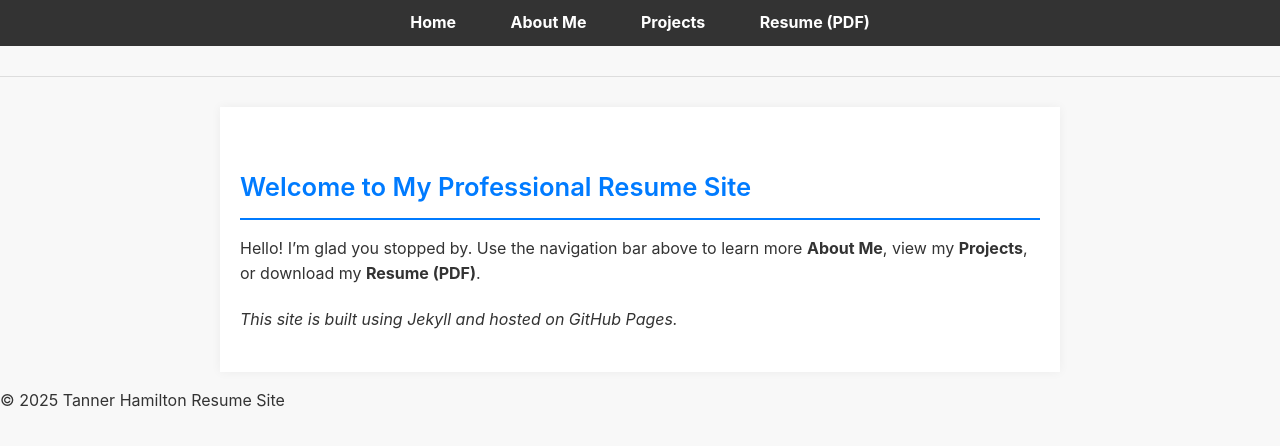
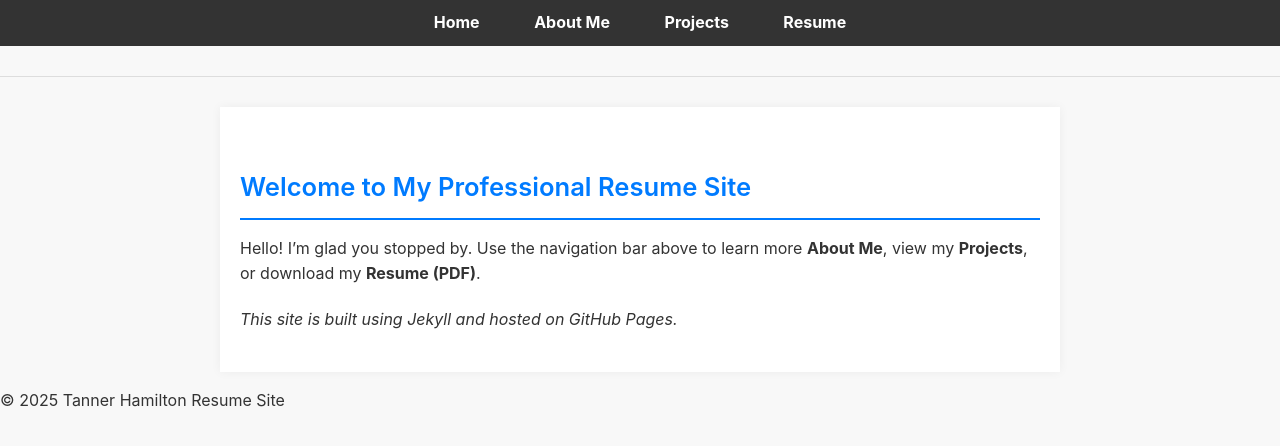
Before and after one commit to TannerHamilton123/TannerHamilton123.github.io, a Jekyll site: the page built from index.md, in a window 1280 px wide. Shown: the top 446 px of the page. Built offline with Jekyll 4.4.1, drawn with Linux system fonts in a browser that asks for light colours.

Commit message:
Update resume link in navigation

```diff
--- a/_includes/navigation.html
+++ b/_includes/navigation.html
@@ -3,7 +3,7 @@
         <li><a href="/">Home</a></li>
         <li><a href="/about/">About Me</a></li>
         <li><a href="/projects/">Projects</a></li>
-        <li><a href="/assets/resume.pdf" target="_blank">Resume (PDF)</a></li>
+        <li><a href="/resume/">Resume</a></li>
     </ul>
 </nav>
 <hr>
```
